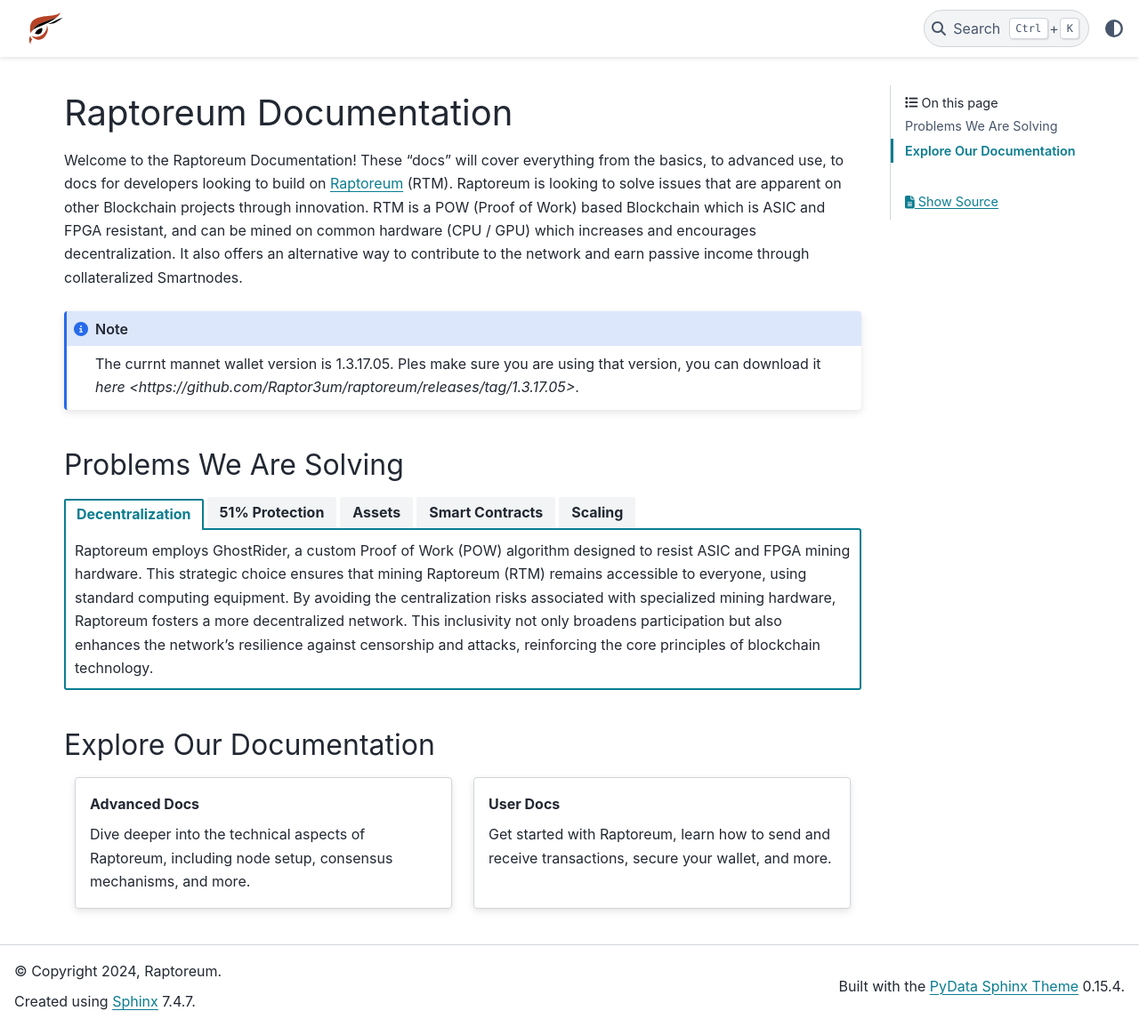
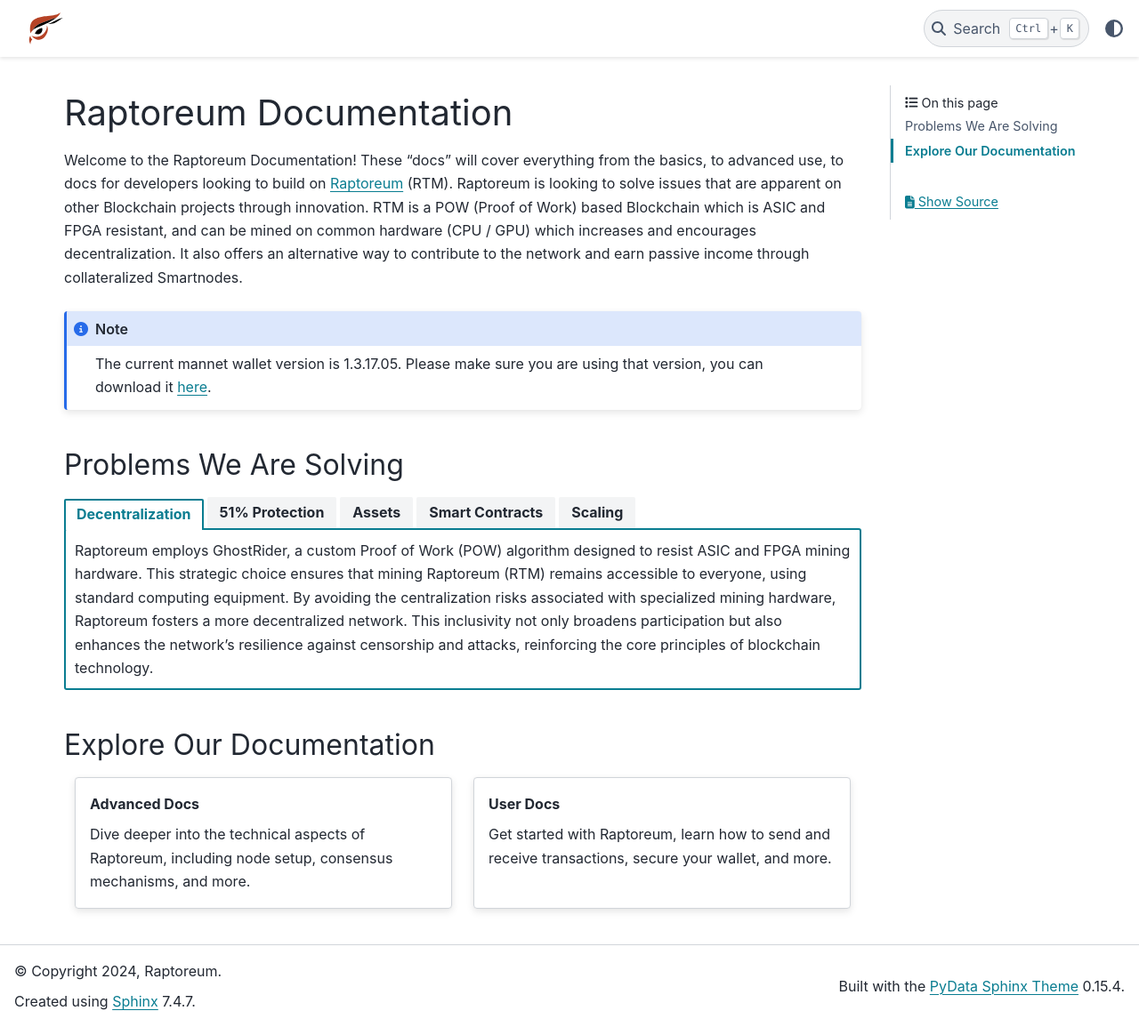
Before and after one commit to lorne-rtm/rtm-docs, a Sphinx documentation site: the page built from docs/source/index.rst, in a window 1280 px wide and 1155 px high. Shown: the whole window at 89% size. Built offline with Sphinx 7.4.7 and the PyData theme 0.15.4, drawn with Linux system fonts in a browser that asks for light colours.

Commit message:
Update index.rst

```diff
--- a/docs/source/index.rst
+++ b/docs/source/index.rst
@@ -4,7 +4,7 @@
 Welcome to the Raptoreum Documentation! These "docs" will cover everything from the basics, to advanced use, to docs for developers looking to build on `Raptoreum <https://raptoreum.com>`_ (RTM). Raptoreum is looking to solve issues that are apparent on other Blockchain projects through innovation.
 RTM is a POW (Proof of Work) based Blockchain which is ASIC and FPGA resistant, and can be mined on common hardware (CPU / GPU) which increases and encourages decentralization. It also offers an alternative way to contribute to the network and earn passive income through collateralized Smartnodes.
 
-.. note:: The currnt mannet wallet version is 1.3.17.05. Ples make sure you are using that version, you can download it `here <https://github.com/Raptor3um/raptoreum/releases/tag/1.3.17.05>`.
+.. note:: The current mannet wallet version is 1.3.17.05. Please make sure you are using that version, you can download it `here <https://github.com/Raptor3um/raptoreum/releases/tag/1.3.17.05>`_.
 
 Problems We Are Solving
 -----------------------
```
